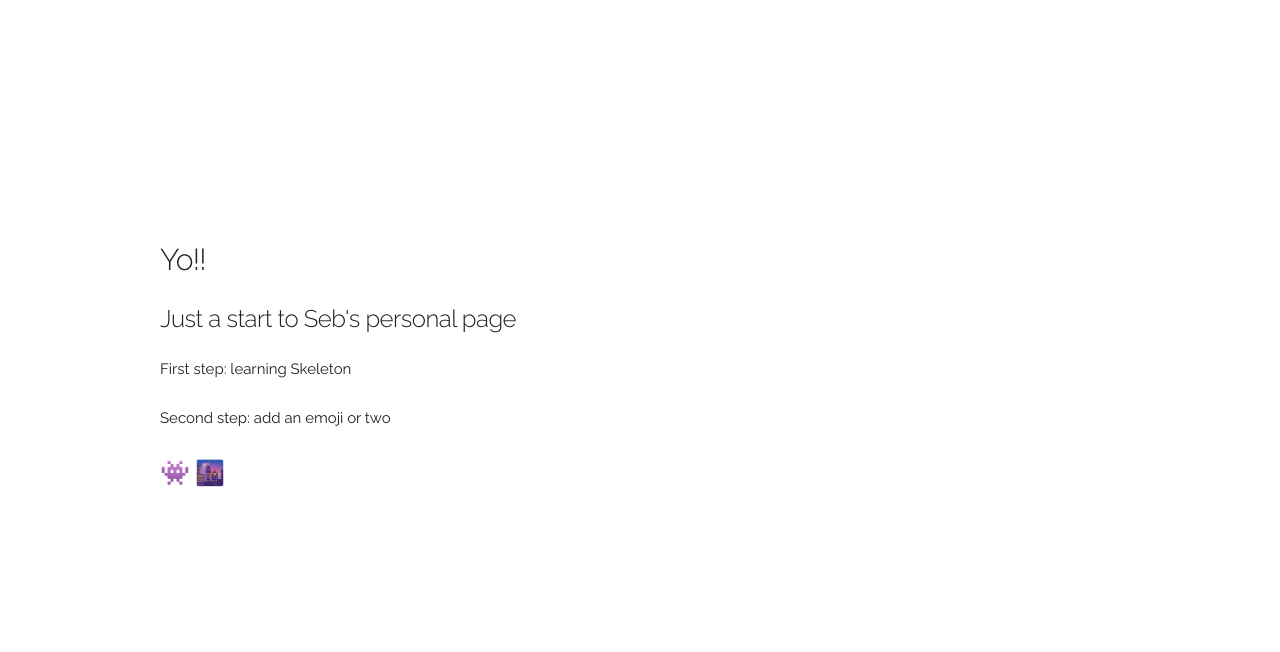
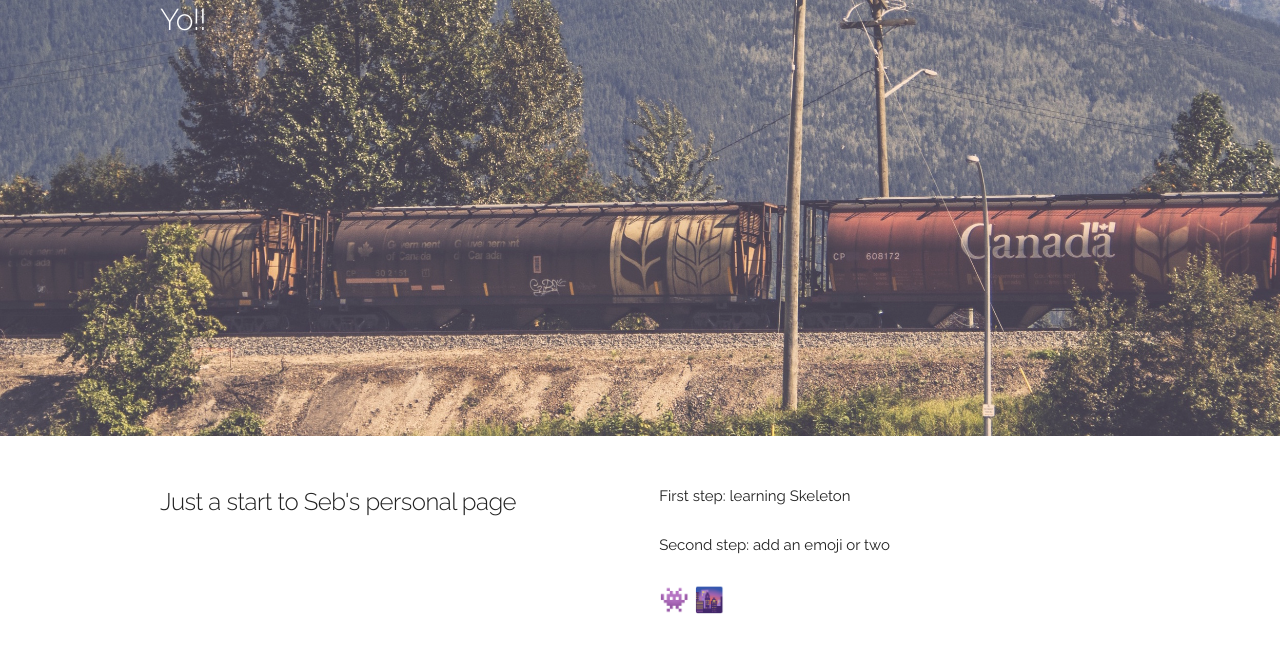
Before and after one commit to luongs/luongs.github.io, a plain HTML site: page index.html in a window 1280 px wide. Drawn offline with Linux system fonts and the light colour scheme.

Commit message:
Add background and css

```diff
--- /dev/null
+++ b/css/custom.css
@@ -0,0 +1,9 @@
+/* Backgrounds
+----------------------------------------------*/
+.bg {
+  background-image: url('../images/bc_train.jpeg');
+  background-size: cover;
+  color: #fff;
+  padding-bottom: 25em;
+  opacity:0.9;
+}
--- a/index.html
+++ b/index.html
@@ -10,18 +10,30 @@
   <link href="//fonts.googleapis.com/css?family=Raleway:400,300,600" rel="stylesheet" type="text/css">
   <link rel="stylesheet" href="css/normalize.css">
   <link rel="stylesheet" href="css/skeleton.css">
-  <link rel="icon" href="images/icon.ico">
+  <link rel="stylesheet" href="css/custom.css"
+  <link rel="icon" href="images/rice_ball.png">
 
 </head>
 <body>
+  <div class="bg">
   <div class="container">
     <div class="row">
-      <div class="one-half column" style="margin-top: 25%">
+      <div class="twelve columns">
         <h4>Yo!! </h4>
-	<h5> Just a start to Seb's personal page </h5>
+      </div>
+    </div>
+  </div>
+</div>
+  <div class="container">
+    <div class="row">
+      <div class="one-half column" style="margin-top: 5%">
+
+	      <h5> Just a start to Seb's personal page </h5>
+      </div>
+      <div class="one-half column" style="margin-top: 5%">
         <p> First step: learning Skeleton </p>
-	<p> Second step: add an emoji or two </p>
-	<h5> 👾   🌆  </h5>
+	      <p> Second step: add an emoji or two </p>
+	      <h5> 👾   🌆  </h5>
       </div>
     </div>
   </div>
```
Also changed, not shown: images/bc_train.jpeg (added), images/rice_ball.png (added).
